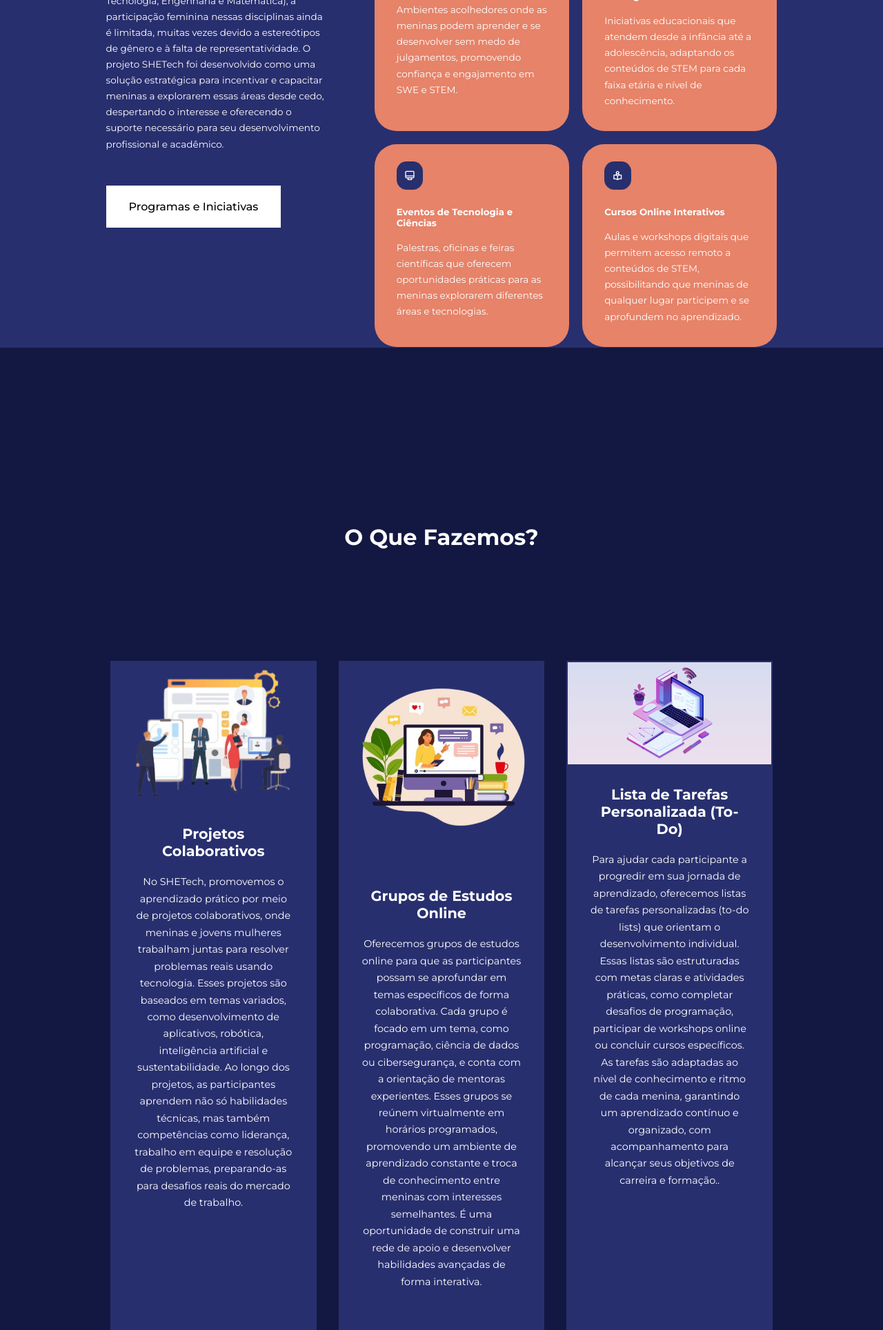
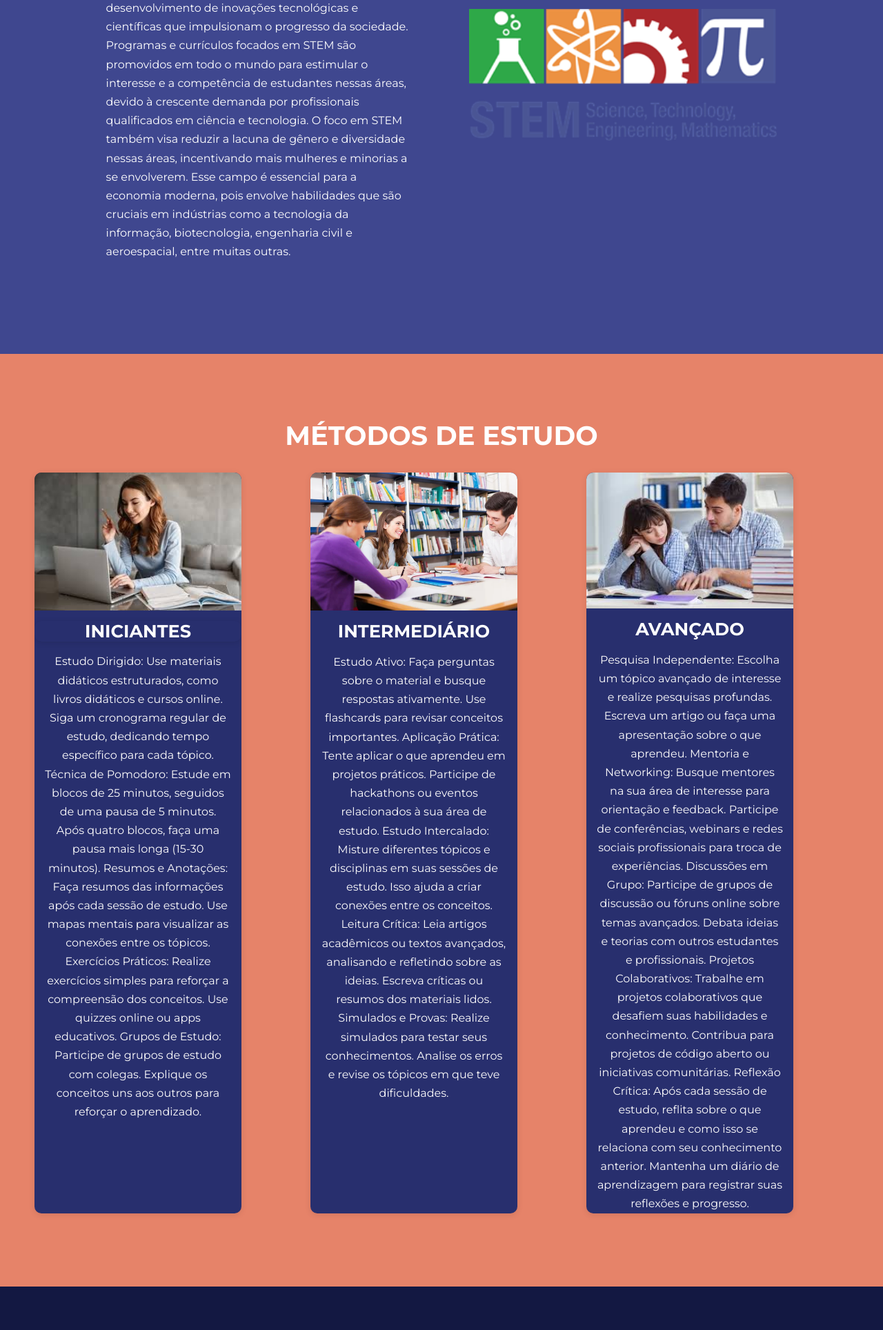
Before and after one commit to lauraaromano/SheTech, a plain HTML site: page index.html in a window 1280 px wide. Shown: the part 872-2800 px from the top of the page at 69% size. Drawn offline with nearby package versions, Linux system fonts and the light colour scheme.

Commit message:
Add files via upload

```diff
--- a/index.html
+++ b/index.html
@@ -33,97 +33,180 @@
     <header>
         <div class="container header-container">
             <div class="header-left">
-                <h1>SHETech: Conectando Meninas ao Futuro da Tecnologia e Inovação</h1>
-                <p>O nome SHETech destaca o protagonismo feminino na tecnologia, unindo "She" (Ela) e "Tech" (Tecnologia) para simbolizar a força das meninas nessa área. Nosso objetivo é oferecer acesso a conteúdos educacionais e eventos online, capacitando jovens mulheres a desenvolver habilidades tecnológicas e liderar a inovação no futuro.</p>
-                <a href="#" class="btn btn-primary">Saiba Mais</a>
+                <h1>SWE :Society of Women Engineers</h1>
+                <p>A Society of Women Engineers (SWE) é uma organização profissional fundada em 1950 que apoia mulheres na engenharia e tecnologia. Seu objetivo é empoderar e promover a presença feminina nesses campos, oferecendo oportunidades de networking, desenvolvimento profissional e mentoria. A SWE organiza conferências, workshops e programas de bolsas de estudo, além de ter seções em universidades e empresas para facilitar a conexão entre as membros. A organização é fundamental na promoção da diversidade e inclusão na engenharia.</p>
+
             </div>
 
             <div class="header-right">
                 <div class="header-right-img">
-                    <img src="/src/images/shetech-logo.png">
+                    <img src="src/images/swe.webp">
                 </div>
             </div>
         </div>
+
+
+
+
+
+
     </header>
     <!-- END HEADER -->
+<section class="stem">
+    <div class="container header-container">
+        <div class="header-left">
+            <h1>STEM: </h1>
+            <p>
+                STEM é uma sigla em inglês que se refere às áreas de conhecimento em Ciência, Tecnologia, Engenharia e Matemática (Science, Technology, Engineering, and Mathematics). O termo é amplamente utilizado para destacar a importância dessas disciplinas no desenvolvimento de inovações tecnológicas e científicas que impulsionam o progresso da sociedade.
 
-    <!-- START SOLUTIONS -->
-    <section class="solutions">
-        <div class="container solutions-container">
-            <div class="solutions-left">
-                <h1>Soluções</h1>
-                <p>
-                    Apesar dos avanços na área de STEM (Ciência, Tecnologia, Engenharia e Matemática), a participação feminina nessas disciplinas ainda é limitada, muitas vezes devido a estereótipos de gênero e à falta de representatividade. O projeto SHETech foi desenvolvido como uma solução estratégica para incentivar e capacitar meninas a explorarem essas áreas desde cedo, despertando o interesse e oferecendo o suporte necessário para seu desenvolvimento profissional e acadêmico.
-                </p>
-                <a href="#" class="btn">Programas e Iniciativas</a>
+                Programas e currículos focados em STEM são promovidos em todo o mundo para estimular o interesse e a competência de estudantes nessas áreas, devido à crescente demanda por profissionais qualificados em ciência e tecnologia. O foco em STEM também visa reduzir a lacuna de gênero e diversidade nessas áreas, incentivando mais mulheres e minorias a se envolverem.
+
+                Esse campo é essencial para a economia moderna, pois envolve habilidades que são cruciais em indústrias como a tecnologia da informação, biotecnologia, engenharia civil e aeroespacial, entre muitas outras.</p>
+
         </div>
 
-            <div class="solutions-right">
-                <article class="solutions-bloco">
-                    <span class="solutions-icons"><i class="uil uil-lock-access"></i></span>
-                    <h5>Espaços Seguros e Inclusivos</h5>
-                        <p>Ambientes acolhedores onde as meninas podem aprender e se desenvolver sem medo de julgamentos, promovendo confiança e engajamento em SWE e STEM.</p>
-                </article>
+        <div class="header-right">
+            <div class="header-right-img">
+                <img src="src/images/STEM.png">
+            </div>
+        </div>
+    </div>
 
-                <article class="solutions-bloco">
-                    <span class="solutions-icons"><i class="uil uil-backpack"></i></span>
-                    <h5>Projetos de Estudos Abrangentes</h5>
-                        <p>Iniciativas educacionais que atendem desde a infância até a adolescência, adaptando os conteúdos de STEM para cada faixa etária e nível de conhecimento.</p>
-                </article>
+</section>
+   <section class="carde">
+    <h1 class="titulo">MÉTODOS DE ESTUDO</h1>
+        <div class="card-container">
+            <div class="card">
+                <img src="src/images/pessoa1.jfif" alt="Card 1">
+                <h3 class="card">INICIANTES</h3>
+                <p class="paragrafo">
+                    Estudo Dirigido:
 
-                <article class="solutions-bloco">
-                    <span class="solutions-icons"><i class="uil uil-monitor"></i></span>
-                    <h5>Eventos de Tecnologia e Ciências</h5>
-                        <p>Palestras, oficinas e feiras científicas que oferecem oportunidades práticas para as meninas explorarem diferentes áreas e tecnologias.</p>
-                </article>
+                    Use materiais didáticos estruturados, como livros didáticos e cursos online.
+                    Siga um cronograma regular de estudo, dedicando tempo específico para cada tópico.
+                    Técnica de Pomodoro:
 
-                <article class="solutions-bloco">
-                    <span class="solutions-icons"><i class="uil uil-book-reader"></i></span>
-                    <h5>Cursos Online Interativos</h5>
-                        <p>Aulas e workshops digitais que permitem acesso remoto a conteúdos de STEM, possibilitando que meninas de qualquer lugar participem e se aprofundem no aprendizado.</p>
-                </article>
+                    Estude em blocos de 25 minutos, seguidos de uma pausa de 5 minutos.
+                    Após quatro blocos, faça uma pausa mais longa (15-30 minutos).
+                    Resumos e Anotações:
+
+                    Faça resumos das informações após cada sessão de estudo.
+                    Use mapas mentais para visualizar as conexões entre os tópicos.
+                    Exercícios Práticos:
+
+                    Realize exercícios simples para reforçar a compreensão dos conceitos.
+                    Use quizzes online ou apps educativos.
+                    Grupos de Estudo:
+
+                    Participe de grupos de estudo com colegas.
+                    Explique os conceitos uns aos outros para reforçar o aprendizado.</p>
+
+            </div>
+            <div class="card">
+                <img src="src/images/pessoa2.jpg" alt="Card 2">
+                <h3>INTERMEDIÁRIO</h3>
+                <p class="paragrafo">Estudo Ativo:
+
+                    Faça perguntas sobre o material e busque respostas ativamente.
+                    Use flashcards para revisar conceitos importantes.
+                    Aplicação Prática:
+
+                    Tente aplicar o que aprendeu em projetos práticos.
+                    Participe de hackathons ou eventos relacionados à sua área de estudo.
+                    Estudo Intercalado:
+
+                    Misture diferentes tópicos e disciplinas em suas sessões de estudo.
+                    Isso ajuda a criar conexões entre os conceitos.
+                    Leitura Crítica:
+
+                    Leia artigos acadêmicos ou textos avançados, analisando e refletindo sobre as ideias.
+                    Escreva críticas ou resumos dos materiais lidos.
+                    Simulados e Provas:
+
+                    Realize simulados para testar seus conhecimentos.
+                    Analise os erros e revise os tópicos em que teve dificuldades.</p>
+
+            </div>
+            <div class="card">
+                <img src="src/images/pesssoa3.jfif" alt="Card 3">
+                <h3>AVANÇADO</h3>
+                <p class="paragrafo">
+                    Pesquisa Independente:
+
+                    Escolha um tópico avançado de interesse e realize pesquisas profundas.
+                    Escreva um artigo ou faça uma apresentação sobre o que aprendeu.
+                    Mentoria e Networking:
+
+                    Busque mentores na sua área de interesse para orientação e feedback.
+                    Participe de conferências, webinars e redes sociais profissionais para troca de experiências.
+                    Discussões em Grupo:
+
+                    Participe de grupos de discussão ou fóruns online sobre temas avançados.
+                    Debata ideias e teorias com outros estudantes e profissionais.
+                    Projetos Colaborativos:
+
+                    Trabalhe em projetos colaborativos que desafiem suas habilidades e conhecimento.
+                    Contribua para projetos de código aberto ou iniciativas comunitárias.
+                    Reflexão Crítica:
+
+                    Após cada sessão de estudo, reflita sobre o que aprendeu e como isso se relaciona com seu conhecimento anterior.
+                    Mantenha um diário de aprendizagem para registrar suas reflexões e progresso.
+                </p>
+
             </div>
         </div>
    </section>
-    <!-- END SOLUTIONS -->
 
     <!-- START WHAT DO WE DO -->
-    <section class="what-do-we-do">
-        <h2>O Que Fazemos?</h2>
-        <div class="contaioner what-do-container">
-            <article class="topicos">
-                <div class="topico-img">
-                    <img src="/src/images/proj-colaborativo.png" alt="">
+    <section >
+        <h1 class="titulo">NOTÍCIAS</h1>
+        <div class="carousel">
+            <div class="carousel-images">
+                <div class="carousel-image">
+                    <img src="src/images/engenharia.jpg" alt="Imagem 1">
+                    <div class="carousel-caption">Lorem ipsum dolor, sit amet consectetur adipisicing elit. Ratione quis ducimus perspiciatis eligendi, reiciendis natus nihil explicabo quasi, vel, quam culpa fuga reprehenderit iusto delectus adipisci nesciunt corrupti maiores eveniet.</div>
+                </div>
+                <div class="carousel-image">
+                    <img src="src/images/engenharia2.webp" alt="Imagem 2">
+                    <div class="carousel-caption">Lorem ipsum dolor sit amet consectetur adipisicing elit. Voluptates reiciendis eligendi maiores quas, tempora, illum id labore alias distinctio, blanditiis magni. Tenetur totam aperiam officia necessitatibus voluptas temporibus recusandae inventore.</div>
+                </div>
+                <div class="carousel-image">
+                    <img src="src/images/engenharia3.jfif" alt="Imagem 3">
+                    <div class="carousel-caption">Lorem ipsum dolor sit amet consectetur adipisicing elit. Nostrum adipisci fugiat ratione amet debitis cum sit in laudantium itaque, quo dicta laboriosam iusto libero hic ullam eligendi voluptate voluptatibus cupiditate?</div>
+                </div>
             </div>
 
-                <div class="topico-info">
-                    <h4>Projetos Colaborativos</h4>
-                    <p>No SHETech, promovemos o aprendizado prático por meio de projetos colaborativos, onde meninas e jovens mulheres trabalham juntas para resolver problemas reais usando tecnologia. Esses projetos são baseados em temas variados, como desenvolvimento de aplicativos, robótica, inteligência artificial e sustentabilidade. Ao longo dos projetos, as participantes aprendem não só habilidades técnicas, mas também competências como liderança, trabalho em equipe e resolução de problemas, preparando-as para desafios reais do mercado de trabalho.</p>
-                </div>
-            </article>
-
-            <article class="topicos">
-                <div class="topico-img">
-                    <img src="/src/images/estudo-online.png" alt="">
         </div>
 
-                <div class="topico-info">
-                    <h4>Grupos de Estudos Online</h4>
-                    <p>Oferecemos grupos de estudos online para que as participantes possam se aprofundar em temas específicos de forma colaborativa. Cada grupo é focado em um tema, como programação, ciência de dados ou cibersegurança, e conta com a orientação de mentoras experientes. Esses grupos se reúnem virtualmente em horários programados, promovendo um ambiente de aprendizado constante e troca de conhecimento entre meninas com interesses semelhantes. É uma oportunidade de construir uma rede de apoio e desenvolver habilidades avançadas de forma interativa.</p>
-                </div>
-            </article>
+        <script>
+            let currentIndex = 0;
 
-            <article class="topicos">
-                <div class="topico-img">
-                    <img src="/src/images/computer.png" alt="">
-                </div>
+            function showSlide(index) {
+                const slides = document.querySelector('.carousel-images');
+                const totalSlides = document.querySelectorAll('.carousel-image').length;
 
-                <div class="topico-info">
-                    <h4>Lista de Tarefas Personalizada (To-Do)</h4>
-                    <p>Para ajudar cada participante a progredir em sua jornada de aprendizado, oferecemos listas de tarefas personalizadas (to-do lists) que orientam o desenvolvimento individual. Essas listas são estruturadas com metas claras e atividades práticas, como completar desafios de programação, participar de workshops online ou concluir cursos específicos. As tarefas são adaptadas ao nível de conhecimento e ritmo de cada menina, garantindo um aprendizado contínuo e organizado, com acompanhamento para alcançar seus objetivos de carreira e formação..</p>
-                </div>
-            </article>
-        </div>
+                if (index >= totalSlides) {
+                    currentIndex = 0;
+                } else if (index < 0) {
+                    currentIndex = totalSlides - 1;
+                } else {
+                    currentIndex = index;
+                }
+
+                slides.style.transform = 'translateX(' + (-currentIndex * 100) + '%)';
+            }
+
+            function nextSlide() {
+                showSlide(currentIndex + 1);
+            }
+
+            function prevSlide() {
+                showSlide(currentIndex - 1);
+            }
+
+            // Mudar de imagem automaticamente a cada 3 segundos
+            setInterval(nextSlide, 3000);
+        </script>
     </section>
     <!-- END WHAT DO WE DO -->
 
--- a/src/css/style.css
+++ b/src/css/style.css
@@ -257,3 +257,185 @@ header {
     margin: 1.2rem 0 2rem;
     font-size: 0.9rem;
 }
+
+
+* {
+    box-sizing: border-box;
+}
+
+.card-container {
+    display: flex;
+    justify-content: space-around;
+    width: 100%;
+    max-width: 1200px;
+    margin-top: 20px;
+}
+.card {
+    background: white;
+    border-radius: 10px;
+    box-shadow: 0 2px 10px rgba(0, 0, 0, 0.1);
+    overflow: hidden;
+    width: 300px;
+    margin: 10px;
+    text-align: center;
+    transition: transform 0.2s;
+}
+.card:hover {
+    transform: scale(1.05);
+}
+.card img {
+    width: 100%;
+    height: auto;
+}
+.card h3 {
+    margin: 15px 0;
+}
+.card p {
+    padding: 0 15px;
+    color: #555;
+}
+.card button {
+    margin: 15px;
+    padding: 10px 15px;
+    background-color: #007bff;
+    color: white;
+    border: none;
+    border-radius: 5px;
+    cursor: pointer;
+    transition: background-color 0.3s;
+}
+.card button:hover {
+    background-color: #0056b3;
+}
+
+.titulo{
+    text-align: center;
+}
+
+* {
+    box-sizing: border-box;
+}
+
+.carousel {
+    position: relative;
+    max-width: 600px;
+    overflow: hidden;
+    border-radius: 10px;
+    box-shadow: 0 2px 10px rgba(0, 0, 0, 0.1);
+}
+.carousel-images {
+    display: flex;
+    transition: transform 0.5s ease-in-out;
+}
+.carousel-image {
+    min-width: 100%;
+    border-radius: 10px;
+}
+
+
+
+
+* {
+    box-sizing: border-box;
+}
+
+.card-container {
+    color: white;
+    display: flex;
+    justify-content: space-around;
+    width: 100%;
+    max-width: 1200px;
+    margin-top: 20px;
+
+}
+.card {
+
+    background: #282f6e;
+    border-radius: 10px;
+    box-shadow: 0 2px 10px rgba(0, 0, 0, 0.1);
+    overflow: hidden;
+    width: 300px;
+    margin: 10px;
+    text-align: center;
+    transition: transform 0.2s;
+}
+.card:hover {
+    transform: scale(1.05);
+}
+.card img {
+    width: 100%;
+    height: auto;
+}
+.card h3 {
+    margin: 15px 0;
+    color:#ffffff;
+}
+.card p {
+    padding: 0 15px;
+    color: #fdfcfc;
+}
+.card .caption {
+    font-size: 14px;
+    color: #888;
+    margin-top: 5px;
+}
+.card button {
+    margin: 15px;
+    padding: 10px 15px;
+    background-color: #007bff;
+    color: white;
+    border: none;
+    border-radius: 5px;
+    cursor: pointer;
+    transition: background-color 0.3s;
+}
+.card button:hover {
+    background-color: #0056b3;
+}
+
+
+
+
+* {
+    box-sizing: border-box;
+}
+
+.carousel {
+    height: 100vh;
+    margin:auto;
+    position: relative;
+    max-width: 600px;
+    overflow: hidden;
+    border-radius: 10px;
+
+}
+.carousel-images {
+    display: flex;
+    transition: transform 0.5s ease-in-out;
+}
+.carousel-image {
+    min-width: 100%;
+    position: relative;
+}
+.carousel-caption {
+    position: absolute;
+    bottom: 20px;
+    left: 20px;
+    color: white;
+    background-color: rgba(0, 0, 0, 0.7);
+    padding: 10px;
+    border-radius: 5px;
+}
+
+
+.card{
+    color: #000;
+}
+
+.carde{
+    background-color:  #e68369;;
+}
+
+.stem{
+    background-color: #3f478f;
+}
```
Also changed, not shown: src/images/STEM.png (added), src/images/engenharia.jpg (added), src/images/engenharia2.webp (added), src/images/engenharia3.jfif (added), src/images/pessoa1.jfif (added), src/images/pessoa2.jpg (added), src/images/pesssoa3.jfif (added), src/images/pomodoro.png (added), src/images/swe.webp (added). Lines whose indentation alone changed are shown as unchanged.
